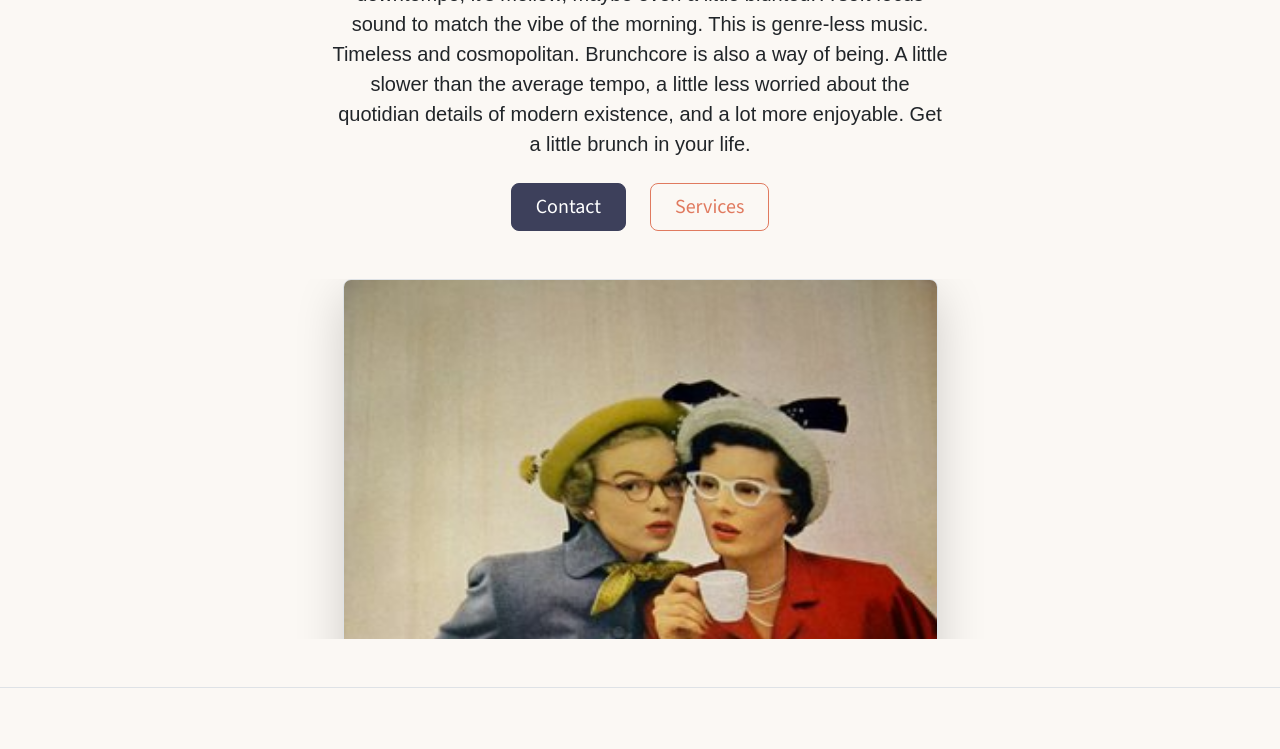
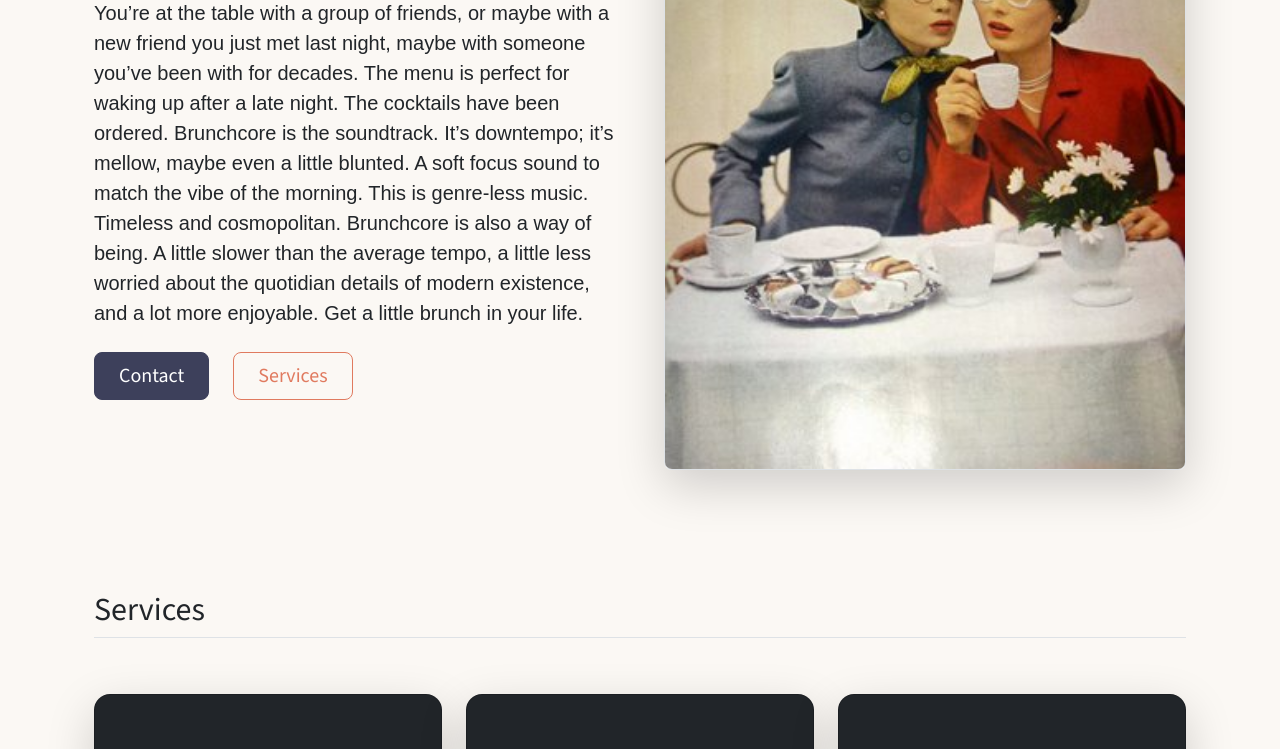
Before and after one commit to jlybruns/brunchcore, a website: page index.html in a window 1280 px wide. Shown: the part 385-1134 px from the top of the page. Drawn offline with nearby package versions, Linux system fonts and the light colour scheme; a web font is replaced by a local one.

Commit message:
Changed the hero

```diff
--- a/index.html
+++ b/index.html
@@ -36,8 +36,26 @@
           </header>
 
           <!-- Main Hero -->
-
-          <div class="px-4 pt-5 my-5 text-center border-bottom">
+<div class="container col-xxl-8 px-4 py-5">
+  <div class="row flex-lg-row-reverse align-items-center g-5 py-5">
+    <div class="col-10 col-sm-8 col-lg-6">
+      <img src="images/tea-party-vintage.jpg" class="img-fluid border rounded-3 shadow-lg mb-2" alt="Image of two women at a breakfast table." width="595" height="425" loading="lazy">
+    </div>
+    <div class="col-lg-6">
+      <h1 class="display-5 fw-bold text-body-emphasis lh-1 mb-3">What the Hell is BrunchCore?</h1>
+      <p class="lead mb-4">You’re at the table with a group of friends, or maybe with a new friend you just met last night, maybe with someone you’ve been with for decades.
+        The menu is perfect for waking up after a late night.  The cocktails have been ordered. Brunchcore is the soundtrack.
+        It’s downtempo; it’s mellow, maybe even a little blunted.  A soft focus sound to match the vibe of the morning. This is genre-less music.
+        Timeless and cosmopolitan.  Brunchcore is also a way of being.  A little slower than the average tempo, a little less worried about the
+        quotidian details of modern existence, and a lot more enjoyable. Get a little brunch in your life.</p>
+        <div class="d-grid gap-2 d-md-flex justify-content-md-start">
+          <a href="contact.html" role="button" class="btn btn-primary btn-lg px-4 me-sm-3">Contact</a>
+          <a href="#custom-cards" role="button" class="btn btn-outline-secondary btn-lg px-4">Services</a>
+        </div>
+    </div>
+  </div>
+</div>
+          <!-- <div class="px-4 pt-5 my-5 text-center border-bottom">
             <h1 class="display-4 fw-bold text-body-emphasis">What the Hell is BrunchCore?</h1>
             <div class="col-lg-6 mx-auto">
               <p class="lead mb-4">You’re at the table with a group of friends, or maybe with a new friend you just met last night, maybe with someone you’ve been with for decades.
@@ -55,7 +73,7 @@
                 <img src="images/tea-party-vintage.jpg" class="img-fluid border rounded-3 shadow-lg mb-2" alt="Example image" width="595" height="425" loading="lazy">
               </div>
             </div>
-          </div>
+          </div> -->
           <!-- Services -->
           <div class="container px-4 py-3" id="custom-cards">
             <h2 class="pb-2 border-bottom">Services</h2>
@@ -92,6 +110,7 @@
                           </div>
                           <div class="modal-footer">
                             <button type="button" class="btn btn-secondary" data-bs-dismiss="modal">Close</button>
+                            <button type="button" class="btn btn-primary" data-bs-dismiss="modal">Learn More</button>
                           </div>
                         </div>
                       </div>
```
